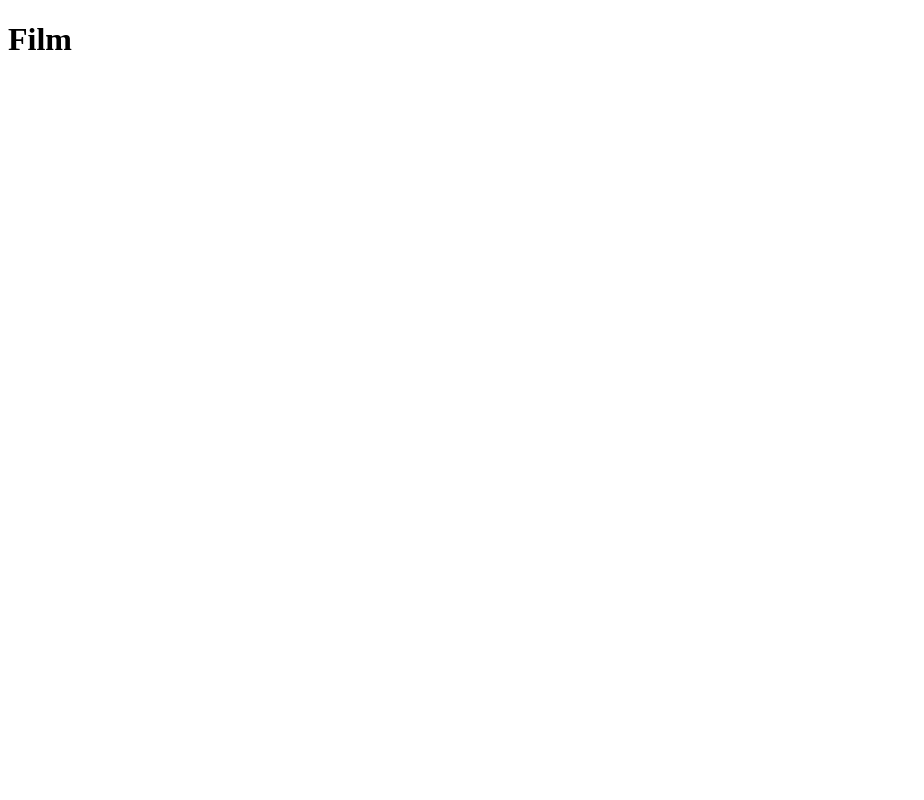
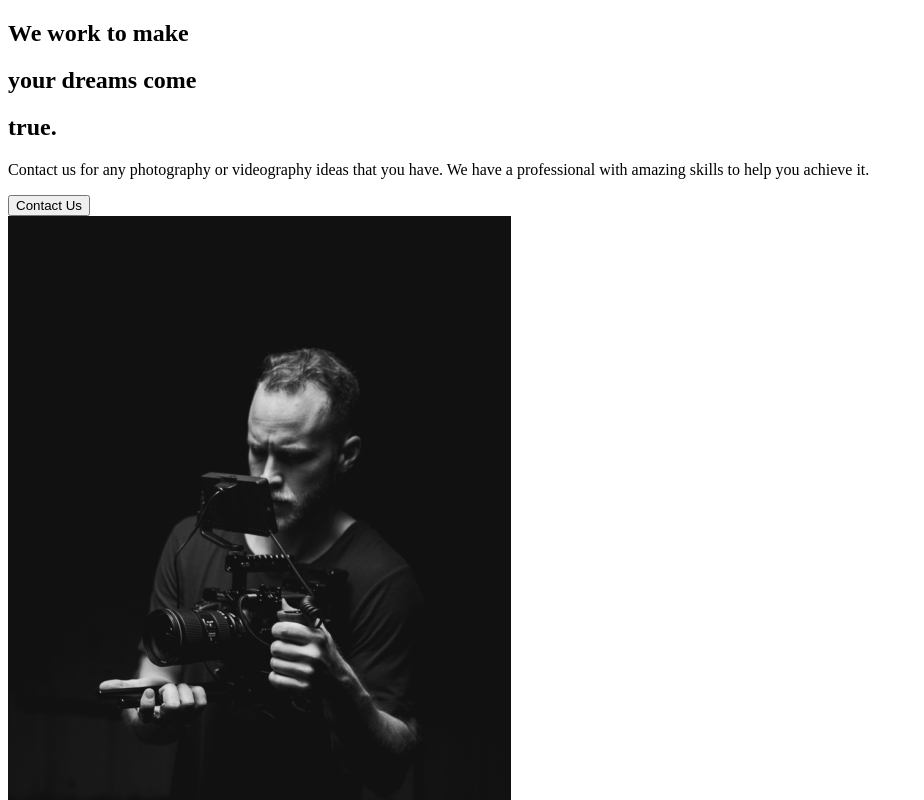
Before and after one commit to pongsirichatkaew/capture, a React (Create React App) app: page / in a window 1280 px wide. Shown: the top 800 px of the page, without its empty margins (0-924 px from the left). Built offline with nearby package versions, Linux system fonts and the light colour scheme.

Commit message:
about section

```diff
--- a/src/App.js
+++ b/src/App.js
@@ -1,7 +1,10 @@
+// IMPORT PAGES
+import AboutUs from './pages/AboutUs'
+
 function App () {
   return (
     <div className='App'>
-      <h1>Film</h1>
+      <AboutUs />
     </div>
   )
 }
--- /dev/null
+++ b/src/components/AboutSection.js
@@ -0,0 +1,32 @@
+import home1 from '../img/home1.png'
+const AboutSection = () => {
+  return (
+    <div>
+      <div className='description'>
+        <div className='title'>
+          <div className='hide'>
+            <h2>We work to make</h2>
+          </div>
+          <div className='hide'>
+            <h2>
+              your <span>dreams</span> come
+            </h2>
+          </div>
+          <div className='hide'>
+            <h2>true.</h2>
+          </div>
+        </div>
+        <p>
+          Contact us for any photography or videography ideas that you have. We
+          have a professional with amazing skills to help you achieve it.
+        </p>
+        <button>Contact Us</button>
+      </div>
+      <div className='image'>
+        <img src={home1} alt='guys with something' />
+      </div>
+    </div>
+  )
+}
+
+export default AboutSection
--- /dev/null
+++ b/src/pages/AboutUs.js
@@ -0,0 +1,6 @@
+import AboutSection from '../components/AboutSection'
+const AboutUs = () => {
+  return <AboutSection />
+}
+
+export default AboutUs
```
